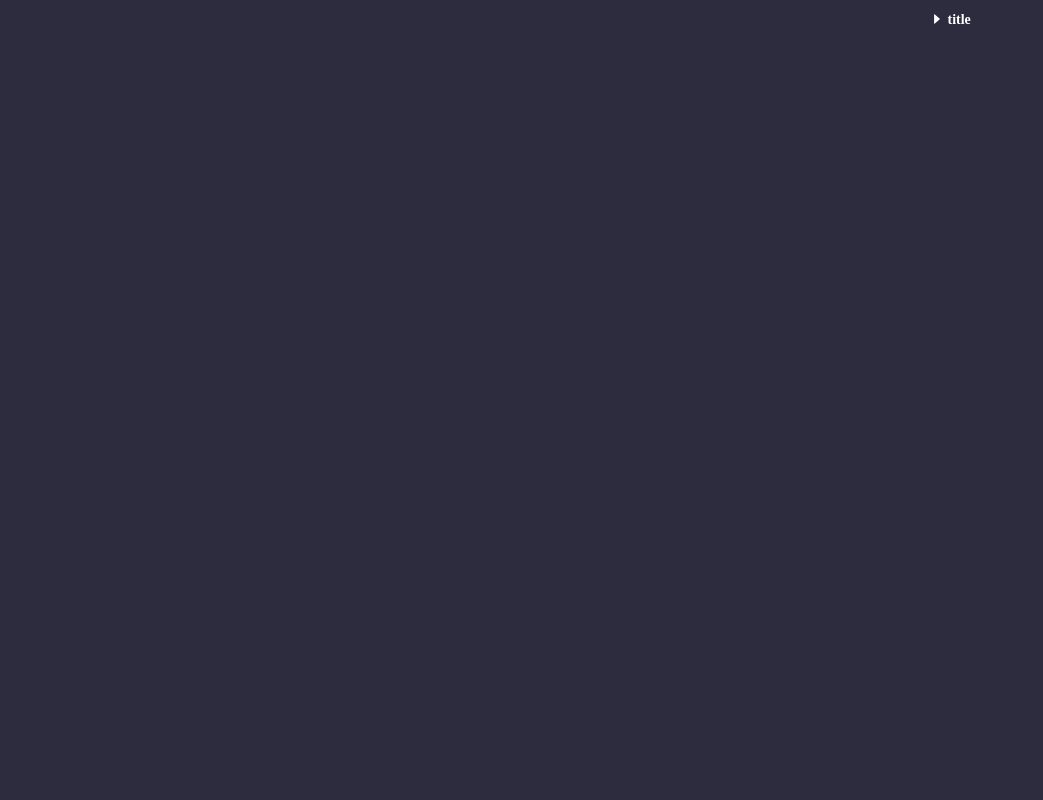
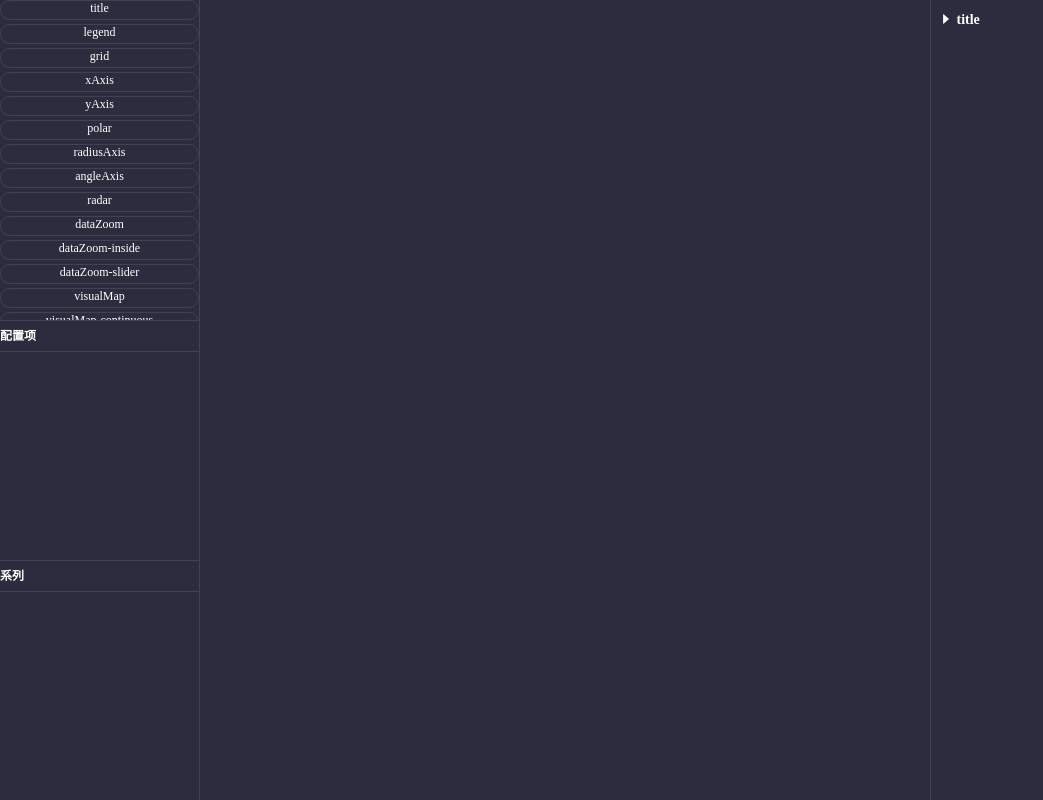
Before and after one commit to xiaolidan00/echarts-helper, a React (Vite) app: page / in a window 1280 px wide. Shown: the whole page, without its empty margins (0-1043 px from the left). Built offline with nearby package versions, Linux system fonts and the light colour scheme.

Commit message:
feat 拖拽配置项和系列

```diff
--- /dev/null
+++ b/cli/optionsKeys.js
@@ -0,0 +1 @@
+export default ["title","legend","grid","xAxis","yAxis","polar","radiusAxis","angleAxis","radar","dataZoom","dataZoom-inside","dataZoom-slider","visualMap","visualMap-continuous","visualMap-piecewise","tooltip","axisPointer","toolbox","brush","geo","parallel","parallelAxis","singleAxis","timeline","graphic","calendar","dataset","aria","series-line","series-bar","series-pie","series-scatter","series-effectScatter","series-radar","series-tree","series-treemap","series-sunburst","series-boxplot","series-candlestick","series-heatmap","series-map","series-parallel","series-lines","series-graph","series-sankey","series-funnel","series-gauge","series-pictorialBar","series-themeRiver","series-custom","darkMode","color","backgroundColor","textStyle","animation","animationThreshold","animationDuration","animationEasing","animationDelay","animationDurationUpdate","animationEasingUpdate","animationDelayUpdate","stateAnimation","blendMode","hoverLayerThreshold","useUTC","options","media"]
--- a/package.json
+++ b/package.json
@@ -13,8 +13,10 @@
     "@ant-design/icons": "^5.3.7",
     "antd": "^5.17.4",
     "axios": "^1.7.2",
+    "immer": "^10.1.1",
     "react": "^18.2.0",
-    "react-dom": "^18.2.0"
+    "react-dom": "^18.2.0",
+    "use-immer": "^0.9.0"
   },
   "devDependencies": {
     "@types/antd": "^1.0.0",
--- a/src/App.tsx
+++ b/src/App.tsx
@@ -15,12 +15,20 @@ function App() {
     setValue(v);
     console.log(v);
   };
+
   return (
     <>
       <ChartList></ChartList>
       <div className="chartContent"></div>
       <div className="rightPanel">
-        <FormList title="title" config={formConfig} value={value} onChange={onChangeValue}></FormList>
+        <FormList
+          title="title"
+          parent="title"
+          parentCode="title"
+          config={formConfig}
+          value={value}
+          onChange={onChangeValue}
+        ></FormList>
       </div>
     </>
   );
--- a/src/components/ChartList/ChartList.module.scss
+++ b/src/components/ChartList/ChartList.module.scss
@@ -1,9 +1,48 @@
 .chartList {
   height: 100%;
   width: 200px;
+  overflow: auto;
   display: inline-block;
+  border-right: var(--form-border);
+  .optionItem {
+    height: 20px;
+    border: solid 1px;
+    width: 100%;
+    overflow: hidden;
+    text-align: center;
+    display: inline-block;
+    border: var(--form-border);
+    border-radius: 10px;
+    cursor: pointer;
+    &:hover {
+      color: dodgerblue;
+    }
+    &.active {
+      color: dodgerblue;
+      border: solid 1px dodgerblue;
+    }
+  }
+  .deleteIcon {
+    float: right;
+    height: 20px;
+    margin-right: 10px;
+  }
   .chartOptions {
+    height: 40%;
+    overflow: auto;
   }
   .chartSelect {
+    height: 60%;
+    .title {
+      font-weight: bold;
+      line-height: 30px;
+      height: 32px;
+      border-bottom: var(--form-border);
+      border-top: var(--form-border);
+    }
+    .dragBox {
+      height: calc(50% - 32px);
+      overflow: auto;
+    }
   }
 }
--- a/src/components/ChartList/ChartList.tsx
+++ b/src/components/ChartList/ChartList.tsx
@@ -1,9 +1,96 @@
+import { type DragEvent } from 'react';
 import styles from './ChartList.module.scss';
+import optionsKeys from './optionsKeys';
+import { useImmer } from 'use-immer';
+import { CloseOutlined } from '@ant-design/icons';
 export const ChartList = () => {
+  const [selectItems, updateSelectItems] = useImmer<string[]>([]);
+  const [selectOptionsItems, updateOptionsItems] = useImmer<string[]>([]);
+  const [selectSeriesItems, updateSeriesItems] = useImmer<string[]>([]);
+  const onSelectItem = (it: string) => {
+    // const items = selectItems;
+    // if (!items.includes(it)) {
+    //   updateSelectItems((a) => {
+    //     a.push(it);
+    //   });
+    // } else {
+    //   updateSelectItems((a) => {
+    //     const i = a.findIndex((b: string) => b === it);
+    //     a.splice(i, 1);
+    //   });
+    // }
+  };
+  let dragItem: HTMLElement;
+  const onDrag = (ev: DragEvent) => {
+    dragItem = ev.target as HTMLElement;
+  };
+
+  const onDragItem = (type: string) => {
+    const item = dragItem.dataset.item;
+    if (type === 'series') {
+      if (item && (item.indexOf('series') === -1 || selectSeriesItems.includes(item))) return;
+      updateSeriesItems((a) => {
+        a.push(item);
+      });
+    } else {
+      if (item && (item.indexOf('series') > -1 || selectOptionsItems.includes(item))) return;
+      updateOptionsItems((a) => {
+        a.push(item);
+      });
+    }
+  };
+  const onDelItem = (type: string, it: string) => {
+    if (type === 'series') {
+      const idx = selectSeriesItems.findIndex((i) => i === it);
+      updateSeriesItems((a) => {
+        a.splice(idx, 1);
+      });
+    } else {
+      const idx = selectOptionsItems.findIndex((i) => i === it);
+      updateOptionsItems((a) => {
+        a.splice(idx, 1);
+      });
+    }
+  };
   return (
     <div className={styles.chartList}>
-      <div className={styles.chartOptions}></div>
-      <div className={styles.chartSelect}></div>
+      <div className={styles.chartOptions}>
+        {optionsKeys.map((it) => (
+          <span
+            onClick={() => onSelectItem(it)}
+            draggable
+            data-item={it}
+            onDrag={onDrag}
+            className={`${selectItems.includes(it) ? styles.active : ''} ${styles.optionItem}`}
+            key={it}
+          >
+            {it}
+          </span>
+        ))}
+      </div>
+      <div className={styles.chartSelect}>
+        <div className={styles.title}>配置项</div>
+        <div className={styles.dragBox} onDragEnter={() => onDragItem('options')}>
+          {selectOptionsItems.map((it) => (
+            <span
+              data-item={it}
+              onClick={() => onDelItem('options', it)}
+              className={styles.optionItem}
+              key={'op-' + it}
+            >
+              {it} <CloseOutlined className={styles.deleteIcon} />
+            </span>
+          ))}
+        </div>
+        <div className={styles.title}>系列</div>
+        <div className={styles.dragBox} onDragEnter={() => onDragItem('series')}>
+          {selectSeriesItems.map((it) => (
+            <span data-item={it} className={styles.optionItem} key={'s-' + it}>
+              {it} <CloseOutlined onClick={() => onDelItem('series', it)} className={styles.deleteIcon} />
+            </span>
+          ))}
+        </div>
+      </div>
     </div>
   );
 };
--- /dev/null
+++ b/src/components/ChartList/optionsKeys.ts
@@ -0,0 +1 @@
+export default ["title","legend","grid","xAxis","yAxis","polar","radiusAxis","angleAxis","radar","dataZoom","dataZoom-inside","dataZoom-slider","visualMap","visualMap-continuous","visualMap-piecewise","tooltip","axisPointer","toolbox","brush","geo","parallel","parallelAxis","singleAxis","timeline","graphic","calendar","dataset","aria","series-line","series-bar","series-pie","series-scatter","series-effectScatter","series-radar","series-tree","series-treemap","series-sunburst","series-boxplot","series-candlestick","series-heatmap","series-map","series-parallel","series-lines","series-graph","series-sankey","series-funnel","series-gauge","series-pictorialBar","series-themeRiver","series-custom","darkMode","color","backgroundColor","textStyle","animation","animationThreshold","animationDuration","animationEasing","animationDelay","animationDurationUpdate","animationEasingUpdate","animationDelayUpdate","stateAnimation","blendMode","hoverLayerThreshold","useUTC","options","media"]
--- a/src/components/FormList/FormList.tsx
+++ b/src/components/FormList/FormList.tsx
@@ -1,14 +1,14 @@
-import { InputNumber, Input, ColorPicker, Select, Switch } from 'antd';
-import { CaretRightOutlined, CaretDownOutlined } from '@ant-design/icons';
+import { InputNumber, Input, ColorPicker, Select, Checkbox } from 'antd';
+import { CaretRightOutlined, CaretDownOutlined, DeleteOutlined } from '@ant-design/icons';
 import styles from './FormList.module.scss';
-import { useMemo, useState } from 'react';
+import { useMemo, useState, memo } from 'react';
 import { getFlatObj, setFlatObj } from '../../utils/flatObj';
 const compMap = {
   number: InputNumber,
   text: Input,
   color: ColorPicker,
   select: Select,
-  boolean: Switch
+  boolean: Checkbox
 };
 export interface FormItemConfig {
   inputType: keyof typeof compMap;
@@ -24,9 +24,11 @@ export interface FormItemValue {
   [n: string | number]: any;
 }
 
-export const FormItem = (
+export const FormItem = memo(
+  (
     props: FormItemConfig & {
       value: unknown;
+      parent: string;
       onChange: (code: string, value: any) => void;
     }
   ) => {
@@ -35,20 +37,27 @@ export const FormItem = (
       const c = props.code;
       return c.substring(c.lastIndexOf('.') + 1);
     }, [props.code]);
+    const formCode = useMemo(() => props.parent + '.' + props.code, [props.parent, props.code]);
     const changeValue = (ev: any) => {
+      const code = formCode;
       if (props.inputType === 'color') {
-      props.onChange(props.code, ev.toRgbString());
+        props.onChange(code, ev.toRgbString());
+      } else if (props.inputType === 'text') {
+        props.onChange(code, ev.target.value);
+      } else if (props.inputType === 'boolean') {
+        props.onChange(code, ev.target.checked);
       } else {
-      props.onChange(props.code, ev);
+        props.onChange(code, ev);
       }
     };
+
     return (
       <div className={styles.formItem}>
         <span className={styles.formLabel}>{formName}</span>
         <span className={styles.formInput}>
           <InputEl
             style={{ width: '100%' }}
-          defaultValue={props.value || props.default}
+            defaultValue={props.value}
             min={props.min}
             max={props.max}
             step={props.step}
@@ -62,13 +71,17 @@ export const FormItem = (
         </span>
       </div>
     );
-};
-export const FormList = (props: {
-  title?: string;
+  }
+);
+export const FormList = memo(
+  (props: {
+    title: string;
     isNextCode?: boolean;
     config: Array<FormItemConfig>;
     value: FormItemValue;
     onChange: (val: FormItemValue) => void;
+    parentCode: string;
+    parent: string;
   }) => {
     const [isShow, setIsShow] = useState(false);
     const onChangeItem = (code: string, value: any) => {
@@ -91,26 +104,53 @@ export const FormList = (props: {
           nextCode: c.substring(c.indexOf('.') + 1)
         });
       } else {
-      list.push(<FormItem {...item} value={getFlatObj(props.value, c)} onChange={onChangeItem} />);
+        const key = props.parent + '.' + item.code;
+        const val = getFlatObj(props.value, key) || item.default;
+        list.push(<FormItem {...item} parent={props.parent} value={val} key={key} onChange={onChangeItem} />);
       }
     }
     if (Object.keys(listMap).length) {
-    for (let k in listMap) {
+      for (const k in listMap) {
         list.push(
-        <FormList isNextCode={true} title={k} value={props.value} config={listMap[k]} onChange={props.onChange} />
+          <FormList
+            isNextCode={true}
+            title={k}
+            value={props.value}
+            key={k}
+            config={listMap[k]}
+            parentCode={props.parentCode + '.' + k}
+            onChange={props.onChange}
+            parent={props.title}
+          />
         );
       }
     }
+    const isItem = useMemo(() => getFlatObj(props.value, props.parentCode), [props.value, props.parentCode]);
 
+    const onChangeTitle = () => {
+      if (isItem) {
+        const v = props.value;
+        const code = props.parentCode;
+        setFlatObj(v, code, undefined);
+        props.onChange(v);
+      }
+    };
+    console.log(props.parentCode);
     return (
       <div className={styles.formList}>
-      {props.title ? (
-        <div onClick={changeShow} className={styles.formTitle}>
+        <div className={styles.formTitle}>
+          <span onClick={changeShow}>
             {isShow ? <CaretDownOutlined /> : <CaretRightOutlined />} {props.title}
-        </div>
+          </span>
+          {isItem && props.isNextCode ? (
+            <span className={styles.formTitleRight} onClick={onChangeTitle}>
+              <DeleteOutlined />
+            </span>
           ) : (
             ''
           )}
+        </div>
+
         <div
           className={props.isNextCode ? styles.formChild : ''}
           style={{
@@ -121,4 +161,5 @@ export const FormList = (props: {
         </div>
       </div>
     );
-};
+  }
+);
--- a/src/index.css
+++ /dev/null
@@ -1,22 +0,0 @@
-body {
-  position: absolute;
-  margin: 0px;
-  padding: 0px;
-  height: 100%;
-  width: 100%;
-  font-size: 12px;
-}
-
-#root {
-  background-color: #2c2c3e;
-  height: 100%;
-  width: 100%;
-  color: white;
-  display: flex;
-}
-.chartContent {
-  flex: 1;
-}
-.rightPanel {
-  width: 350px;
-}
--- /dev/null
+++ b/src/index.scss
@@ -0,0 +1,39 @@
+body {
+  position: absolute;
+  margin: 0px;
+  padding: 0px;
+  height: 100%;
+  width: 100%;
+  font-size: 12px;
+}
+:root {
+  --form-border: solid 1px rgba(255, 255, 255, 0.1);
+}
+* {
+  box-sizing: border-box;
+}
+
+#root {
+  background-color: #2c2c3e;
+  height: 100%;
+  width: 100%;
+  color: white;
+  display: flex;
+}
+::-webkit-scrollbar {
+  height: 8px;
+  width: 8px;
+}
+::-webkit-scrollbar-thumb {
+  background-color: #ccc;
+  border-radius: 4px;
+}
+.chartContent {
+  flex: 1;
+}
+.rightPanel {
+  width: 350px;
+  height: 100%;
+  overflow: auto;
+  border-left: var(--form-border);
+}
--- a/src/main.tsx
+++ b/src/main.tsx
@@ -1,10 +1,16 @@
-import React from 'react'
-import ReactDOM from 'react-dom/client'
-import App from './App.tsx'
-import './index.css'
+import React from 'react';
+import ReactDOM from 'react-dom/client';
+import App from './App.tsx';
+import './index.scss';
+import { type ThemeConfig, theme, ConfigProvider } from 'antd';
 
+const config: ThemeConfig = {
+  algorithm: theme.darkAlgorithm
+};
 ReactDOM.createRoot(document.getElementById('root')!).render(
   <React.StrictMode>
-    <App />
-  </React.StrictMode>,
-)
+    <ConfigProvider theme={config}>
+      <App />
+    </ConfigProvider>
+  </React.StrictMode>
+);
```
Also changed, not shown: cli/getOptionsKey.js (added, +8 -0 lines), src/components/FormList/FormList.module.scss (+17 -7 lines), 1 other file (tests, documents, lock files or other folders). Lines whose indentation alone changed are shown as unchanged.
